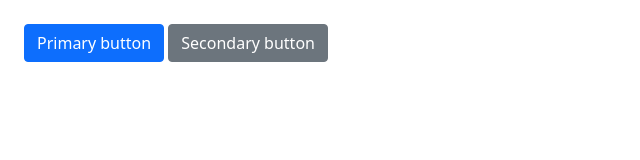
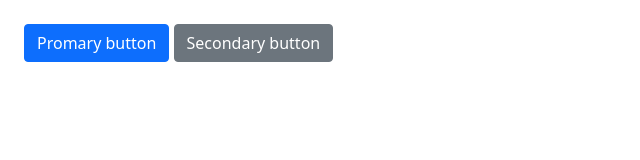
Before and after one commit to kmarn/stackblitz-test, a website built with webpack: page src/index.html in a window 1280 px wide. Shown: the full height of the page, 0-640 px from the left. Built offline with nearby package versions, Linux system fonts and the light colour scheme.

Commit message:
1 file modified

```diff
--- a/src/index.html
+++ b/src/index.html
@@ -8,7 +8,7 @@
   </head>
 
   <body class="p-4">
-    <button class="btn btn-primary">Primary button</button>
+    <button class="btn btn-primary">Promary button</button>
     <button class="btn btn-secondary">Secondary button</button>
   </body>
 </html>
```
